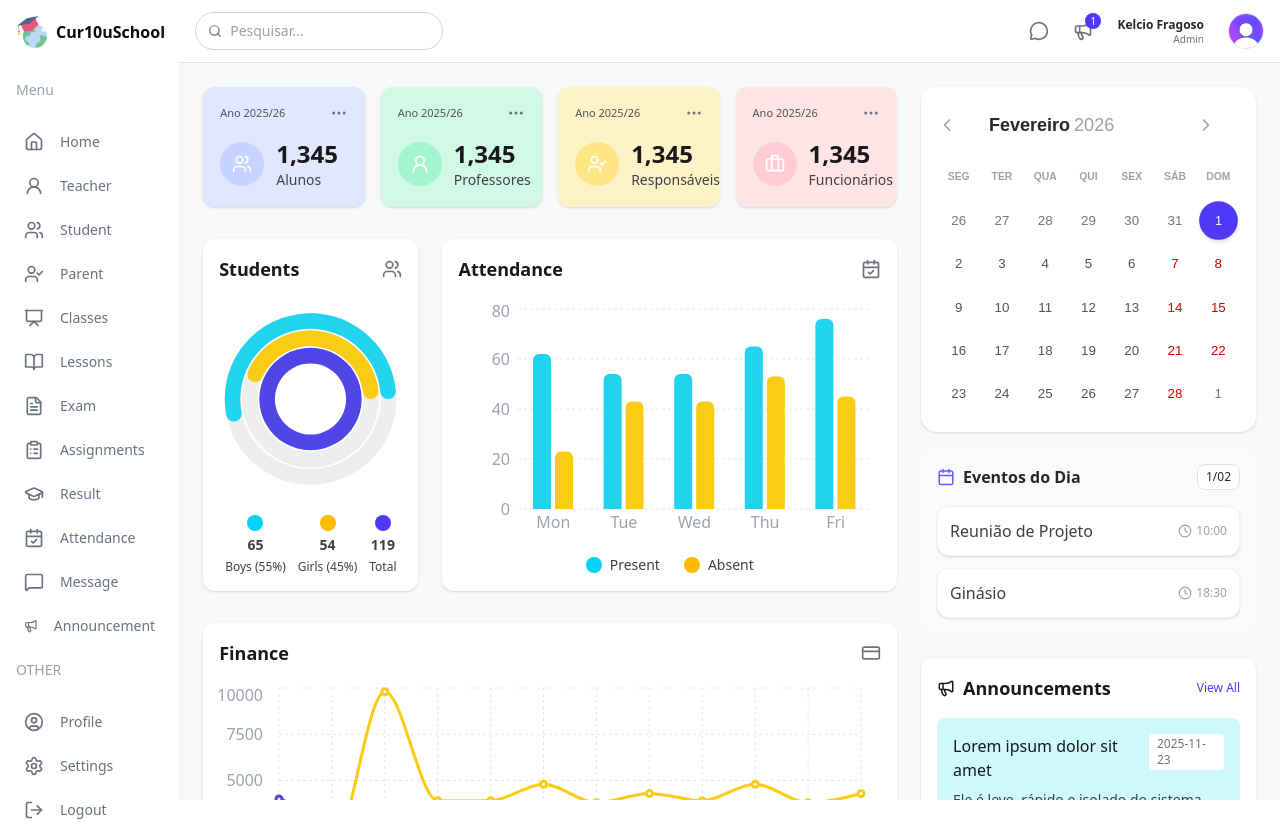
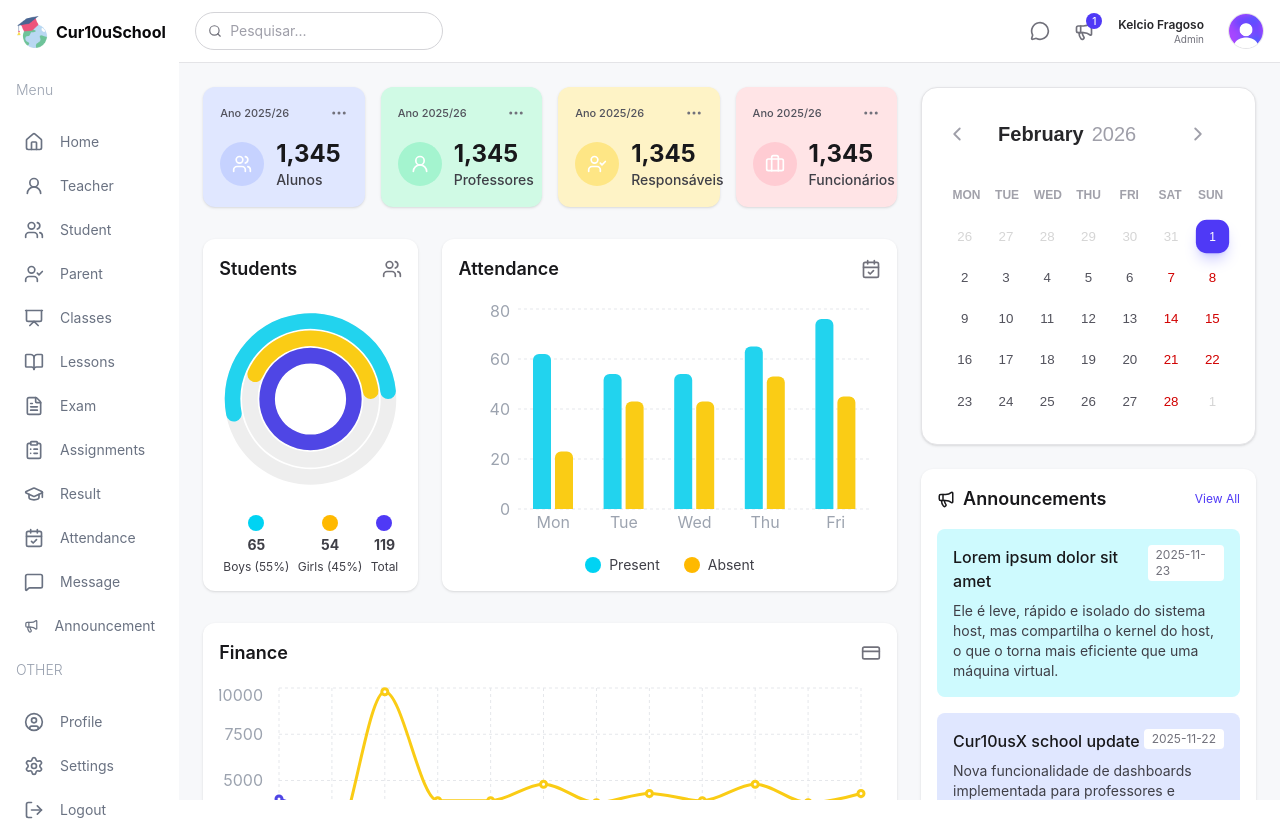
Before and after one commit to ahamuyel/cur10us-sm, a Next.js app in the folder cur10us/: page /admin in a window 1280 px wide. Built offline with nearby package versions, Linux system fonts and the light colour scheme.

Commit message:
admin dashboar / calendar fixed

```diff
--- a/cur10us/src/app/globals.css
+++ b/cur10us/src/app/globals.css
@@ -1,4 +1,14 @@
 @import "tailwindcss";
+/* Tailwind já importa os utilitários */
+@tailwind base;
+@tailwind components;
+@tailwind utilities;
+
+/* Estilos globais adicionais */
+html, body {
+  transition: background-color 0.3s, color 0.3s; /* transição suave entre temas */
+  font-family: 'Inter', sans-serif; /* sua fonte padrão */
+}
 
 @theme {
   /* Configuração das Fontes */
--- a/cur10us/src/components/ui/EventCalendar.tsx
+++ b/cur10us/src/components/ui/EventCalendar.tsx
@@ -1,139 +1,126 @@
 "use client"
 import { useState, useEffect } from "react"
 import dynamic from "next/dynamic"
-import { ChevronLeft, ChevronRight, Calendar as CalendarIcon, Clock } from "lucide-react"
+import { ChevronLeft, ChevronRight } from "lucide-react"
 import 'react-calendar/dist/Calendar.css'
+import { CalendarProps } from "react-calendar"
 
 const CalendarDynamic = dynamic(() => import("react-calendar"), { ssr: false })
 
 const EventCalendar = () => {
-    const [date, setDate] = useState(new Date())
+    const [value, setValue] = useState<Date | null>(new Date())
     const [mounted, setMounted] = useState(false)
-
-    // Simulação de eventos (Podes substituir pela tua API)
-    const [events, setEvents] = useState([
-        { id: 1, title: "Reunião de Projeto", time: "10:00", date: new Date().toDateString() },
-        { id: 2, title: "Ginásio", time: "18:30", date: new Date().toDateString() },
-    ])
 
     useEffect(() => setMounted(true), [])
 
-    // Correção: Agora a função lida com o valor do componente de forma segura
-    const handleDateChange = (value) => {
-        // O react-calendar pode retornar Date, Date[] ou null
-        if (value instanceof Date) {
-            setDate(value)
-            console.log("Data selecionada:", value.toDateString())
-        }
+    if (!mounted) return <div className="w-full h-[400px] animate-pulse bg-zinc-100 dark:bg-zinc-800/50 rounded-2xl" />
+
+    const handleChange: CalendarProps["onChange"] = (val) => {
+        if (val instanceof Date) setValue(val)
+        else if (Array.isArray(val)) setValue(val[0] ?? null)
+        else setValue(null)
     }
 
-    // Filtra os eventos baseados na data selecionada
-    const filteredEvents = events.filter(event => event.date === date.toDateString())
-
-    if (!mounted) return <div className="h-[400px] w-full animate-pulse bg-zinc-100 dark:bg-zinc-800 rounded-2xl" />
-
     return (
-        <div className="flex flex-col gap-4 w-full max-w-md mx-auto">
-            {/* CARD DO CALENDÁRIO */}
-            <div className="bg-white dark:bg-zinc-900 rounded-2xl p-4 shadow-sm border-none">
+        // Removido max-w-md para ocupar 100% do container pai
+        <div className="bg-white dark:bg-zinc-900 rounded-2xl p-4 sm:p-6 w-full transition-all border border-zinc-200 dark:border-zinc-800 shadow-sm">
             <CalendarDynamic
-                    onChange={handleDateChange}
-                    value={date}
+                onChange={handleChange}
+                value={value}
                 className="react-calendar-custom"
                 next2Label={null}
                 prev2Label={null}
-                    nextLabel={<ChevronRight size={20} className="text-zinc-400 hover:text-indigo-500 transition-colors" />}
-                    prevLabel={<ChevronLeft size={20} className="text-zinc-400 hover:text-indigo-500 transition-colors" />}
-                    navigationLabel={({ date: labelDate }) => (
-                        <div className="flex items-center gap-1 text-zinc-800 dark:text-zinc-100 font-bold text-lg px-2">
-                            <span className="capitalize">
-                                {labelDate.toLocaleString('pt-PT', { month: 'long' })}
-                            </span>
-                            <span className="text-zinc-400 font-medium">
-                                {labelDate.getFullYear()}
-                            </span>
+                nextLabel={<ChevronRight size={22} className="text-zinc-400 hover:text-indigo-600 transition-colors" />}
+                prevLabel={<ChevronLeft size={22} className="text-zinc-400 hover:text-indigo-600 transition-colors" />}
+                navigationLabel={({ date }) => (
+                    <div className="flex items-center gap-2 text-zinc-800 dark:text-zinc-100 font-bold text-xl px-2">
+                        <span className="capitalize">{date.toLocaleString('default', { month: 'long' })}</span>
+                        <span className="text-zinc-400 font-medium">{date.getFullYear()}</span>
                     </div>
                 )}
                 formatShortWeekday={(locale, date) =>
-                        date.toLocaleDateString('pt-PT', { weekday: 'short' }).replace('.', '').substring(0, 3)
+                    date.toLocaleDateString(locale, { weekday: 'short' }).replace('.', '').substring(0, 3)
                 }
-                    tileClassName={({ date: tileDate }) => {
+                tileClassName={({ date: tileDate, view }) => {
+                    if (view !== "month") return ""
+
                     const today = new Date()
                     const isToday = tileDate.toDateString() === today.toDateString()
-                        const isSelected = tileDate.toDateString() === date.toDateString()
+                    const isSelected = value instanceof Date && tileDate.toDateString() === value.toDateString()
 
                     return `
-                            relative aspect-square flex items-center justify-center text-sm transition-all duration-200
-                            ${isToday && !isSelected ? 'text-indigo-600 font-bold' : ''}
-                            ${isSelected ? '!bg-indigo-600 !text-white rounded-full shadow-md scale-90' : 'text-zinc-600 dark:text-zinc-400 hover:bg-zinc-100 dark:hover:bg-zinc-800 rounded-full'}
+                        relative flex items-center justify-center transition-all duration-200
+                        aspect-square w-full rounded-xl text-sm sm:text-base font-medium
+                        ${isToday ? 'border-2 border-indigo-600/30 text-indigo-600 dark:text-indigo-400' : ''}
+                        ${isSelected
+                            ? '!bg-indigo-600 !text-white shadow-lg shadow-indigo-500/30 scale-90'
+                            : 'text-zinc-600 dark:text-zinc-400 hover:bg-zinc-100 dark:hover:bg-zinc-800'}
                     `
                 }}
             />
-            </div>
-
-            {/* LISTA DE EVENTOS ABAIXO */}
-            <div className="bg-zinc-50 dark:bg-zinc-800/50 rounded-2xl p-4 min-h-[150px]">
-                <div className="flex items-center justify-between mb-4 text-zinc-800 dark:text-zinc-200">
-                    <h3 className="font-bold flex items-center gap-2">
-                        <CalendarIcon size={18} className="text-indigo-500" />
-                        Eventos do Dia
-                    </h3>
-                    <span className="text-xs font-medium bg-white dark:bg-zinc-700 px-2 py-1 rounded-lg border border-zinc-200 dark:border-zinc-600">
-                        {date.toLocaleDateString('pt-PT', { day: 'numeric', month: 'short' })}
-                    </span>
-                </div>
-
-                {filteredEvents.length > 0 ? (
-                    <div className="space-y-3">
-                        {filteredEvents.map(event => (
-                            <div key={event.id} className="bg-white dark:bg-zinc-800 p-3 rounded-xl border border-zinc-100 dark:border-zinc-700 flex items-center justify-between shadow-sm">
-                                <span className="font-medium text-zinc-700 dark:text-zinc-300">{event.title}</span>
-                                <div className="flex items-center gap-1 text-xs text-zinc-400">
-                                    <Clock size={14} />
-                                    {event.time}
-                                </div>
-                            </div>
-                        ))}
-                    </div>
-                ) : (
-                    <div className="flex flex-col items-center justify-center py-6 text-zinc-400 italic text-sm">
-                        Nenhum evento para este dia.
-                    </div>
-                )}
-            </div>
 
             <style jsx global>{`
+                /* Container Principal */
                 .react-calendar-custom {
+                    width: 100% !important;
                     border: none !important;
-                    width: 100% !important;
                     background: transparent !important;
                 }
+
+                /* Navegação */
                 .react-calendar__navigation {
                     display: flex;
-                    align-items: center;
-                    margin-bottom: 1rem;
+                    margin-bottom: 1.5rem;
+                    height: 44px;
                 }
                 .react-calendar__navigation button {
                     background: none !important;
                     border: none !important;
+                    min-width: 44px;
                 }
+                .react-calendar__navigation button:enabled:hover,
+                .react-calendar__navigation button:enabled:focus {
+                    background-color: transparent !important;
+                }
+
+                /* Cabeçalho da Semana (Dom, Seg...) */
                 .react-calendar__month-view__weekdays {
+                    text-align: center;
                     text-transform: uppercase;
-                    font-weight: 700;
-                    font-size: 0.65rem;
-                    color: #a1a1aa;
-                    margin-bottom: 0.5rem;
+                    font-weight: 700 !important;
+                    font-size: 0.75rem !important;
+                    color: #a1a1aa !important; /* zinc-400 */
+                    padding-bottom: 0.5rem;
                 }
                 .react-calendar__month-view__weekdays__weekday abbr {
                     text-decoration: none !important;
-                }
-                .react-calendar__tile {
-                    padding: 0.5rem !important;
-                    background: none !important;
                     border: none !important;
                 }
+
+                /* Grid de Dias */
+                .react-calendar__month-view__days {
+                    display: grid !important;
+                    grid-template-columns: repeat(7, 1fr) !important;
+                    gap: 4px !important;
+                }
+
+                .react-calendar__tile {
+                    padding: 0 !important;
+                    display: flex !important;
+                    align-items: center !important;
+                    justify-content: center !important;
+                    background: none !important;
+                }
+
+                /* Remove o círculo azul padrão feio do library */
                 .react-calendar__tile--active {
                     background: transparent !important;
+                    color: inherit !important;
+                }
+
+                /* Corrigir dias de meses vizinhos (esmaecer) */
+                .react-calendar__month-view__days__day--neighboringMonth {
+                    opacity: 0.3;
                 }
             `}</style>
         </div>
--- /dev/null
+++ b/cur10us/src/provider/theme.tsx
@@ -0,0 +1,42 @@
+"use client"
+import { useState, useEffect, ReactNode, createContext, useContext } from "react"
+
+type Theme = "light" | "dark"
+
+interface ThemeContextProps {
+  theme: Theme
+  toggleTheme: () => void
+}
+
+const ThemeContext = createContext<ThemeContextProps>({
+  theme: "light",
+  toggleTheme: () => {},
+})
+
+export const ThemeProvider = ({ children }: { children: ReactNode }) => {
+  const [theme, setTheme] = useState<Theme | null>(null) // null = não renderizado ainda
+
+  useEffect(() => {
+    const stored = (localStorage.getItem("theme") as Theme) || "light"
+    setTheme(stored)
+
+    const root = document.documentElement
+    root.classList.remove("light", "dark")
+    root.classList.add(stored)
+  }, [])
+
+  const toggleTheme = () => {
+    if (!theme) return
+    const newTheme = theme === "light" ? "dark" : "light"
+    setTheme(newTheme)
+    document.documentElement.classList.remove("light", "dark")
+    document.documentElement.classList.add(newTheme)
+    localStorage.setItem("theme", newTheme)
+  }
+
+  if (!theme) return null // não renderiza nada até que o tema esteja definido
+
+  return <ThemeContext.Provider value={{ theme, toggleTheme }}>{children}</ThemeContext.Provider>
+}
+
+export const useTheme = () => useContext(ThemeContext)
```
Also changed, not shown: cur10us/src/components/ui/ThemeToggle.tsx (added, +18 -0 lines). Lines whose indentation alone changed are shown as unchanged.
